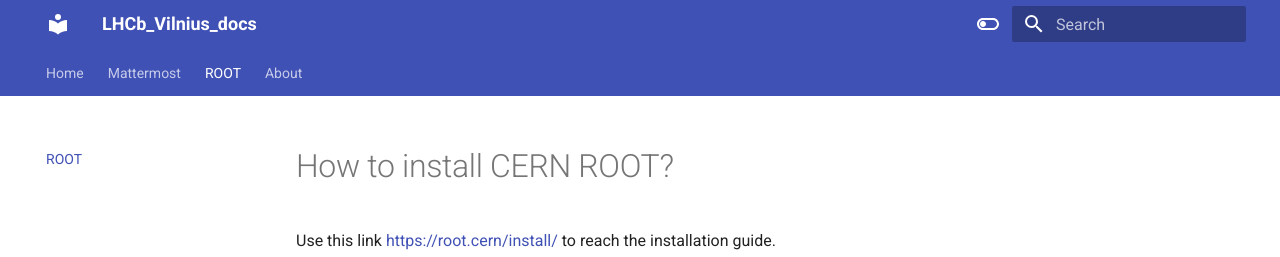
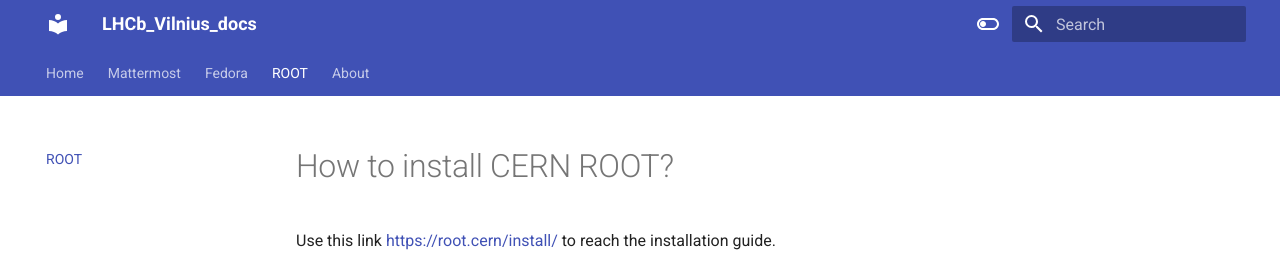
Before and after one commit to YauheniTalochkaN/LHCb_Vilnius_docs, an MkDocs documentation site: the page built from docs/root.md, in a window 1280 px wide. Shown: the top 257 px of the page. Built offline with MkDocs 1.6.1 and Material for MkDocs 9.7.7, drawn with Linux system fonts in a browser that asks for light colours.

Commit message:
Fedora page has been added

```diff
--- a/mkdocs.yml
+++ b/mkdocs.yml
@@ -3,6 +3,7 @@ site_url: https://yauhenitalochkan.github.io/LHCb_Vilnius_docs/
 nav:
   - Home: index.md
   - Mattermost: mattermost.md
+  - Fedora: Fedora.md
   - ROOT: root.md
   - About: about.md
 theme:
```
Also changed, not shown: docs/Fedora.md (added, +1 -0 lines).
